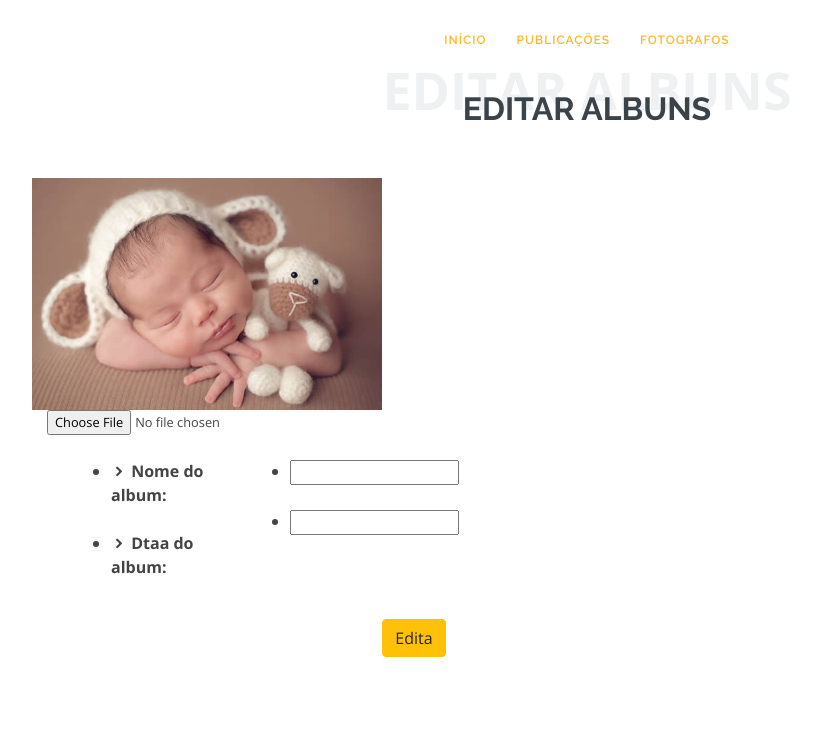
After one commit to GiovannaSalgueiro/papGiovanna, a PHP site: page /admin/editaAlbum.php in a window 1280 px wide. The commit adds this page. Shown: the top 740 px of the page, without its empty margins (53-873 px from the left). Run offline with PHP 8.4, Linux system fonts and the light colour scheme; data that the repository does not hold is empty; some libraries are stand-ins or nearby versions.

Commit message:
CRUDES perfil CRUDE começada do admin(albuns)

```diff
--- /dev/null
+++ b/admin/editaAlbum.php
@@ -0,0 +1,53 @@
+<?php
+
+$id=1;
+include_once ("includes/body.inc.php");
+top();
+$sql="select * from albuns where albumId=".$id;
+$con=mysqli_connect(HOST,USER,PWD,DATABASE);
+$result=mysqli_query($con,$sql);
+$dados=mysqli_fetch_array($result);
+
+?>
+<section id="topPost" class="services">
+    <div class="container">
+        <div class="section-title">
+            <span>Editar albuns</span>
+            <h2>Editar albuns</h2>
+        </div>
+        <form action="confirmaEditaAlbum.php" method="post" enctype="multipart/form-data">
+            <input type="hidden" name="id" value="1">
+            <div class="row">
+                <img src="img/principal1.jpg" class="image col-lg-4 d-flex align-items-stretch justify-content-center justify-content-lg-start">
+            </div>
+
+            <div class="col-lg-8 d-flex flex-column align-items-stretch">
+                <small><input type="file" name="CapaAlbum"></small>
+                <div class="content pl-lg-4 d-flex flex-column justify-content-center">
+                    <div class="row">
+                        <div class="col-lg-3">
+                            <br>
+                            <ul>
+                                <li><i class="icofont-rounded-right"></i> <strong>Nome do album:</strong></li><br>
+                                <li><i class="icofont-rounded-right"></i> <strong>Dtaa do album:</strong></li><br>
+                            </ul>
+                        </div>
+                        <div class="col-lg-9">
+                            <br>
+                            <ul>
+                                <li><small><input type="text" name="nomeAlbum" value="<?php echo $dados['albumNome']?>"></small></li><br>
+                                <li><small><input type="text" name="dataAlbum" value="<?php echo $dados['albumData']?>"></small></li><br>
+                            </ul>
+                        </div>
+
+                        <div class="col-lg-12"  style="text-align: center">
+                            <button type="Submit" class="btn btn-warning">Edita</button><br>
+                        </div>
+
+                    </div>
+                </div>
+            </div>
+        </form>
+        <br>
+    </div>
+</section>
--- a/admin/includes/body.inc.php
+++ b/admin/includes/body.inc.php
@@ -1,4 +1,5 @@
 <?php
+include_once("config.inc.php");
 function top(){
 ?>
     <!DOCTYPE html>
--- /dev/null
+++ b/admin/includes/config.inc.php
@@ -0,0 +1,6 @@
+<?php
+define("HOST","localhost");
+define("USER","root");
+define("PWD","");
+define("DATABASE","pap2021blupost");
+?>
--- a/confirmaeditaperfil.php
+++ b/confirmaeditaperfil.php
@@ -2,11 +2,17 @@
 include_once("includes/body.inc.php");
 
 $nome=addslashes($_POST['nomeFotografo']);
+$telemovel=addslashes($_POST['telemovelFotografo']);
+$cidade=addslashes($_POST['cidadeFotografo']);
+$email=addslashes($_POST['emailFotografo']);
 $id=intval($_POST['id']);
 $imagem=$_FILES['fotoFotografo']['name'];
 $novoNome="imagens/".$imagem;
 
 $sql="Update fotografos set fotografoNome='".$nome."'";
+$sql="Update fotografos set fotografoTelemovel='".$telemovel."'";
+$sql="Update fotografos set fotografoCidade='".$cidade."'";
+$sql="Update fotografos set fotografoEmail='".$email."'";
 if($imagem!=''){
     $sql.=", fotografoFotoURL='imagens/".$imagem."'";
     copy($_FILES['fotoFotografo']['tmp_name'],$novoNome);
--- a/editaperfil.php
+++ b/editaperfil.php
@@ -91,7 +91,7 @@ $dados=mysqli_fetch_array($result);
                                 <br>
                                 <ul>
                                     <li><small><input type="text" name="nomeFotografo" value="<?php echo $dados['fotografoNome']?>"></small></li><br>
-                                    <li><small><input type="text" name="numeroFotografo" value="<?php echo $dados['fotografoTelemovel']?>"></small></li><br>
+                                    <li><small><input type="text" name="telemovelFotografo" value="<?php echo $dados['fotografoTelemovel']?>"></small></li><br>
                                     <li><small><input type="text" name="cidadeFotografo" value="<?php echo $dados['fotografoCidade']?>"></small></li><br>
                                     <li><small><input type="text" name="emailFotografo" value="<?php echo $dados['fotografoEmail']?>"></small></li><br>
                                     <li><small><input type="radio" id="disponivel" name="freelance" value="disponivel">
--- a/perfil.php
+++ b/perfil.php
@@ -84,8 +84,8 @@ $dados=mysqli_fetch_array($result);
                 <div class="col-lg-6">
                   <br>
                   <ul>
-                    <li><i class="icofont-rounded-right"></i> <strong>Email:</strong> anaSilva@gmail.com</li>
-                    <li><i class="icofont-rounded-right"></i> <strong>Freelance:</strong> Disponível</li>
+                    <li><i class="icofont-rounded-right"></i> <strong>Email:</strong><?php echo $dados['fotografoEmail']?></li>
+                    <li><i class="icofont-rounded-right"></i> <strong>Freelance:</strong><?php echo $dados['fotografoFreelancer']?></li>
                   </ul>
                 </div>
               </div>
```
